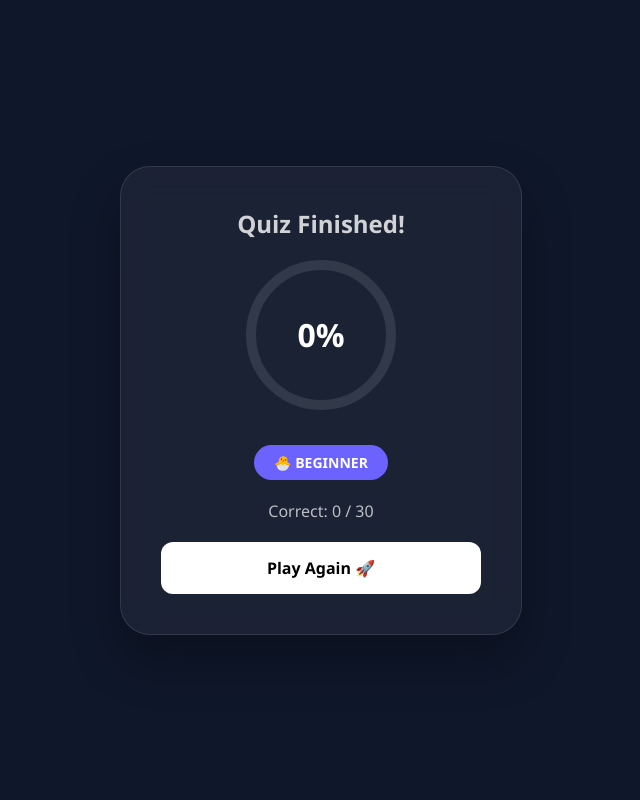
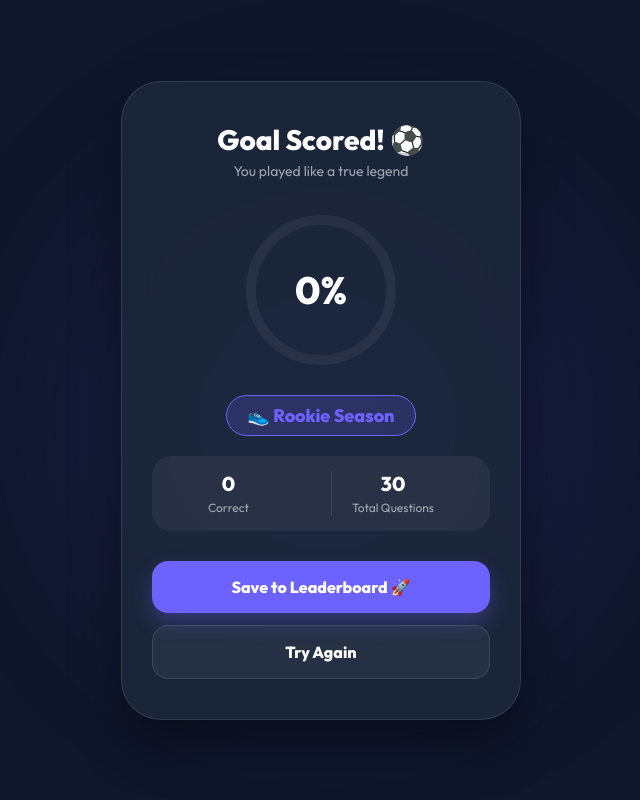
Before and after one commit to tanharahman2003t-art/Nayon, a Flask app: page /result in a window 1280 px wide. Shown: the whole page, without its empty margins (319-959 px from the left). Run offline with Flask 3, Linux system fonts and the light colour scheme.

Commit message:
Update result.html

```diff
--- a/templates/result.html
+++ b/templates/result.html
@@ -3,92 +3,163 @@
 <head>
     <meta charset="UTF-8">
     <meta name="viewport" content="width=device-width, initial-scale=1.0">
-    <title>Quiz Result | Champion</title>
+    <title>Quiz Result | Champion's Room</title>
+    <link href="https://fonts.googleapis.com/css2?family=Outfit:wght@400;600;800&display=swap" rel="stylesheet">
     <style>
-        :root { --p: #6c63ff; --bg: #0f172a; }
-        body { background: var(--bg); color: white; font-family: 'Segoe UI', sans-serif; display: flex; justify-content: center; align-items: center; min-height: 100vh; margin: 0; overflow: hidden; }
+        :root {
+            --primary: #6c63ff; --secondary: #ff4757; --success: #00d2d3;
+            --bg: #0f172a; --card-bg: rgba(30, 41, 59, 0.85); --text: #f8fafc;
+        }
+        * { margin: 0; padding: 0; box-sizing: border-box; font-family: 'Outfit', sans-serif; }
 
-        /* গ্লাস কার্ড ডিজাইন */
-        .card {
-            background: rgba(255, 255, 255, 0.05); backdrop-filter: blur(15px);
-            padding: 40px; border-radius: 30px; border: 1px solid rgba(255,255,255,0.1);
-            text-align: center; width: 320px; position: relative; z-index: 2;
-            box-shadow: 0 25px 50px rgba(0,0,0,0.3);
-            animation: fadeIn 0.8s ease;
+        body {
+            background: var(--bg); color: var(--text);
+            min-height: 100vh; display: flex; justify-content: center; align-items: center;
+            overflow: hidden;
         }
 
-        /* এনিমেটেড সার্কেল */
-        .circle {
-            width: 150px; height: 150px; margin: 20px auto; position: relative;
-            display: flex; align-items: center; justify-content: center;
+        /* ব্যাকগ্রাউন্ড এনিমেশন */
+        .blob {
+            position: absolute; width: 500px; height: 500px;
+            background: linear-gradient(45deg, var(--primary), #4834d4);
+            filter: blur(100px); border-radius: 50%; z-index: -1; opacity: 0.15;
+            animation: float 20s infinite alternate;
         }
-        svg { width: 150px; height: 150px; transform: rotate(-90deg); }
-        circle {
-            fill: none; stroke-width: 10; stroke: rgba(255,255,255,0.1);
-            stroke-dasharray: 440; stroke-linecap: round;
+        @keyframes float { from { transform: translate(-20%, -20%); } to { transform: translate(20%, 20%); } }
+
+        .card {
+            background: var(--card-bg); backdrop-filter: blur(20px);
+            border: 1px solid rgba(255, 255, 255, 0.1);
+            padding: 40px 30px; border-radius: 40px;
+            width: 90%; max-width: 400px; text-align: center;
+            box-shadow: 0 25px 50px rgba(0,0,0,0.4);
+            animation: popIn 0.6s cubic-bezier(0.17, 0.67, 0.83, 0.67);
         }
-        .bar {
-            stroke: var(--p); stroke-dashoffset: calc(440 - (440 * {{ percentage }}) / 100);
-            animation: grow 1.5s ease-out;
+        @keyframes popIn { from { transform: scale(0.8); opacity: 0; } to { transform: scale(1); opacity: 1; } }
+
+        .title { font-size: 28px; font-weight: 800; margin-bottom: 5px; color: white; }
+        .subtitle { font-size: 14px; opacity: 0.6; margin-bottom: 30px; }
+
+        /* রেজাল্ট সার্কেল */
+        .result-circle {
+            position: relative; width: 160px; height: 160px;
+            margin: 0 auto 25px; display: flex; align-items: center; justify-content: center;
+        }
+        .result-circle svg { width: 100%; height: 100%; transform: rotate(-90deg); }
+        .result-circle circle {
+            fill: none; stroke-width: 10; stroke-linecap: round;
+            stroke: rgba(255,255,255,0.05);
+        }
+        .result-circle .progress {
+            stroke: var(--primary);
+            stroke-dasharray: 440;
+            stroke-dashoffset: calc(440 - (440 * {{ percentage }}) / 100);
+            animation: progressAnim 1.5s ease-out forwards;
+        }
+        @keyframes progressAnim { from { stroke-dashoffset: 440; } }
+
+        .percentage {
+            position: absolute; font-size: 38px; font-weight: 800; color: white;
         }
 
-        .score-text { position: absolute; font-size: 32px; font-weight: 800; }
-        .badge { background: var(--p); padding: 8px 20px; border-radius: 50px; font-size: 14px; font-weight: 700; margin: 15px 0; display: inline-block; }
+        /* র‍্যাঙ্ক ব্যাজ */
+        .rank-badge {
+            display: inline-block; padding: 8px 20px; border-radius: 50px;
+            background: rgba(108, 99, 255, 0.2); border: 1px solid var(--primary);
+            color: var(--primary); font-weight: 700; font-size: 18px; margin-bottom: 20px;
+        }
 
+        .stats {
+            display: flex; justify-content: space-around;
+            background: rgba(255,255,255,0.05); padding: 15px;
+            border-radius: 20px; margin-bottom: 30px;
+        }
+        .stat-item b { display: block; font-size: 20px; color: white; }
+        .stat-item span { font-size: 12px; opacity: 0.6; }
+
+        /* বাটন স্টাইল */
+        .actions { display: flex; flex-direction: column; gap: 12px; }
         .btn {
-            display: block; background: white; color: black; padding: 15px;
-            border-radius: 12px; text-decoration: none; font-weight: bold;
-            transition: 0.3s; margin-top: 20px;
+            padding: 16px; border-radius: 16px; border: none;
+            font-weight: 700; font-size: 16px; cursor: pointer;
+            transition: 0.3s; text-decoration: none; display: block;
         }
-        .btn:hover { transform: translateY(-3px); box-shadow: 0 10px 20px rgba(108, 99, 255, 0.3); }
+        .btn-save {
+            background: var(--primary); color: white;
+            box-shadow: 0 10px 20px rgba(108, 99, 255, 0.3);
+        }
+        .btn-save:hover { transform: translateY(-3px); box-shadow: 0 15px 25px rgba(108, 99, 255, 0.4); }
 
-        @keyframes grow { from { stroke-dashoffset: 440; } }
-        @keyframes fadeIn { from { opacity: 0; transform: translateY(20px); } }
-        .confetti { position: absolute; width: 10px; height: 10px; z-index: 1; }
+        .btn-retry {
+            background: rgba(255,255,255,0.05); color: white;
+            border: 1px solid rgba(255,255,255,0.1);
+        }
+        .btn-retry:hover { background: rgba(255,255,255,0.1); }
+
+        /* কনফেত্তি ইফেক্ট */
+        .confetti { position: fixed; width: 10px; height: 10px; background: var(--primary); top: -10px; z-index: 10; }
     </style>
 </head>
 <body>
 
+    <div class="blob"></div>
+
     <div class="card">
-        <h2 style="margin:0; opacity: 0.8;">Quiz Finished!</h2>
+        <div class="title">Goal Scored! ⚽</div>
+        <div class="subtitle">You played like a true legend</div>
 
-        <div class="circle">
+        <div class="result-circle">
             <svg>
-                <circle cx="75" cy="75" r="70"></circle>
-                <circle cx="75" cy="75" r="70" class="bar"></circle>
+                <circle cx="80" cy="80" r="70"></circle>
+                <circle cx="80" cy="80" r="70" class="progress"></circle>
             </svg>
-            <div class="score-text">{{ percentage }}%</div>
+            <div class="percentage">{{ percentage }}%</div>
         </div>
 
-        <div class="badge">
-            {% if percentage >= 80 %}🐐 THE GOAT
-            {% elif percentage >= 50 %}🔥 PRO PLAYER
-            {% else %}🐣 BEGINNER
+        <div class="rank-badge">
+            {% if percentage >= 80 %}🐐 The GOAT Level
+            {% elif percentage >= 50 %}🔥 World Class
+            {% else %}👟 Rookie Season
             {% endif %}
         </div>
 
-        <p style="margin: 5px 0; opacity: 0.7;">Correct: {{ score }} / {{ total }}</p>
-        <a href="/start" class="btn">Play Again 🚀</a>
+        <div class="stats">
+            <div class="stat-item">
+                <b>{{ score }}</b>
+                <span>Correct</span>
+            </div>
+            <div class="stat-item" style="border-left: 1px solid rgba(255,255,255,0.1); padding-left: 20px;">
+                <b>{{ total }}</b>
+                <span>Total Questions</span>
+            </div>
+        </div>
+
+        <div class="actions">
+            <form method="POST">
+                <button type="submit" class="btn btn-save" style="width: 100%;">Save to Leaderboard 🚀</button>
+            </form>
+            <a href="/start" class="btn btn-retry">Try Again</a>
+        </div>
     </div>
 
     <script>
         // কনফেত্তি এনিমেশন (যদি স্কোর ৮০% এর বেশি হয়)
         if ({{ percentage }} >= 80) {
-            for(let i=0; i<60; i++) {
-                let div = document.createElement('div');
-                div.className = 'confetti';
-                div.style.left = Math.random()*100 + 'vw';
-                div.style.backgroundColor = ['#6c63ff','#ff4757','#00d2d3','#feca57'][Math.floor(Math.random()*4)];
-                div.style.top = -20 + 'px';
-                div.style.transform = `rotate(${Math.random()*360}deg)`;
-                document.body.appendChild(div);
-
-                div.animate([
-                    { transform: `translate(0, 0) rotate(0)` },
-                    { transform: `translate(${Math.random()*100 - 50}px, 105vh) rotate(720deg)` }
-                ], { duration: Math.random()*3000 + 2000, easing: 'linear' });
+            for (let i = 0; i < 50; i++) {
+                const confetti = document.createElement('div');
+                confetti.className = 'confetti';
+                confetti.style.left = Math.random() * 100 + 'vw';
+                confetti.style.backgroundColor = ['#6c63ff', '#ff4757', '#00d2d3', '#feca57'][Math.floor(Math.random() * 4)];
+                confetti.style.animation = `confettiFall ${Math.random() * 3 + 2}s linear forwards`;
+                confetti.style.transform = `rotate(${Math.random() * 360}deg)`;
+                document.body.appendChild(confetti);
             }
         }
+
+        const style = document.createElement('style');
+        style.innerHTML = `@keyframes confettiFall { to { top: 110vh; transform: rotate(720deg); } }`;
+        document.head.appendChild(style);
     </script>
+
 </body>
 </html>
```
